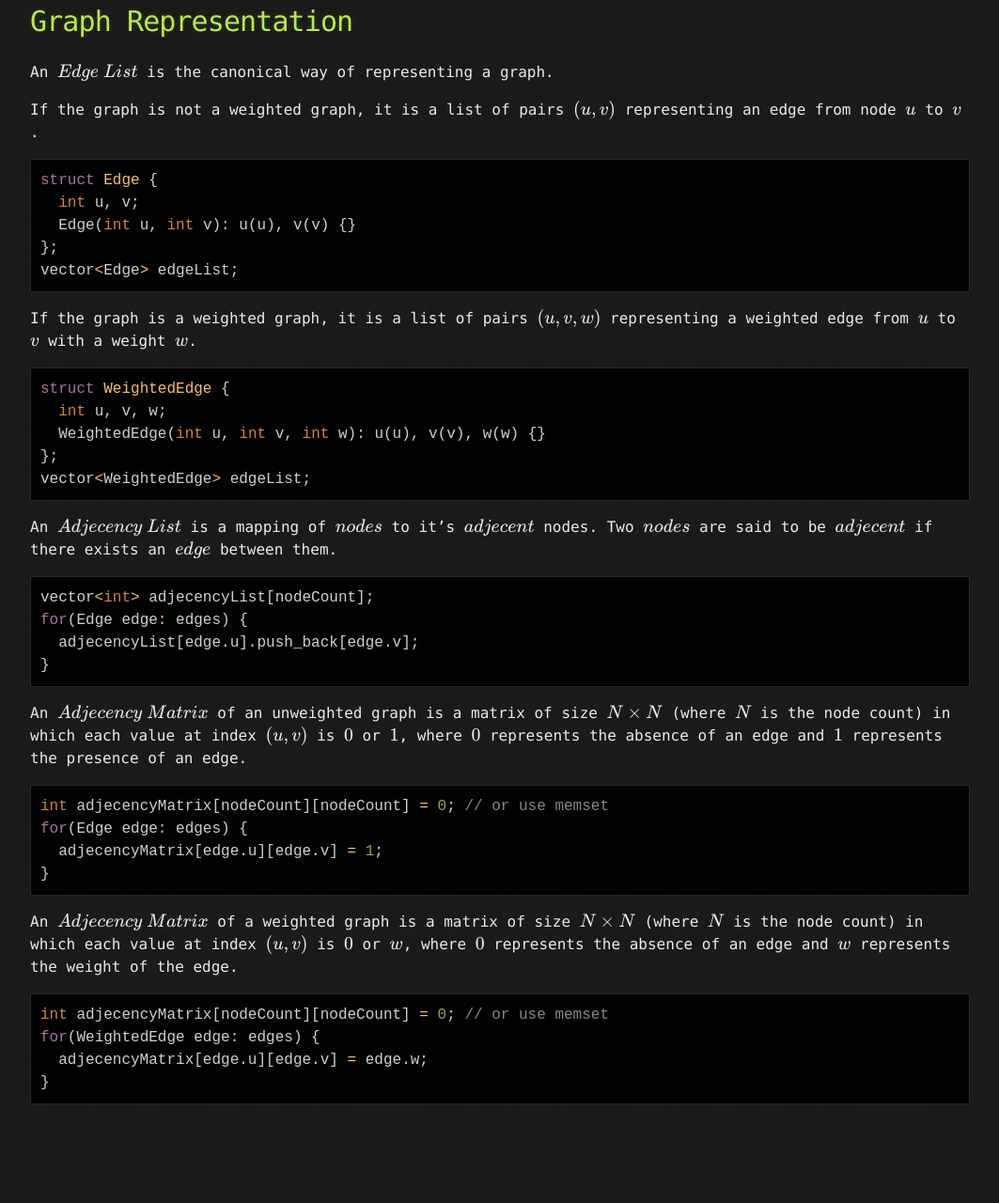
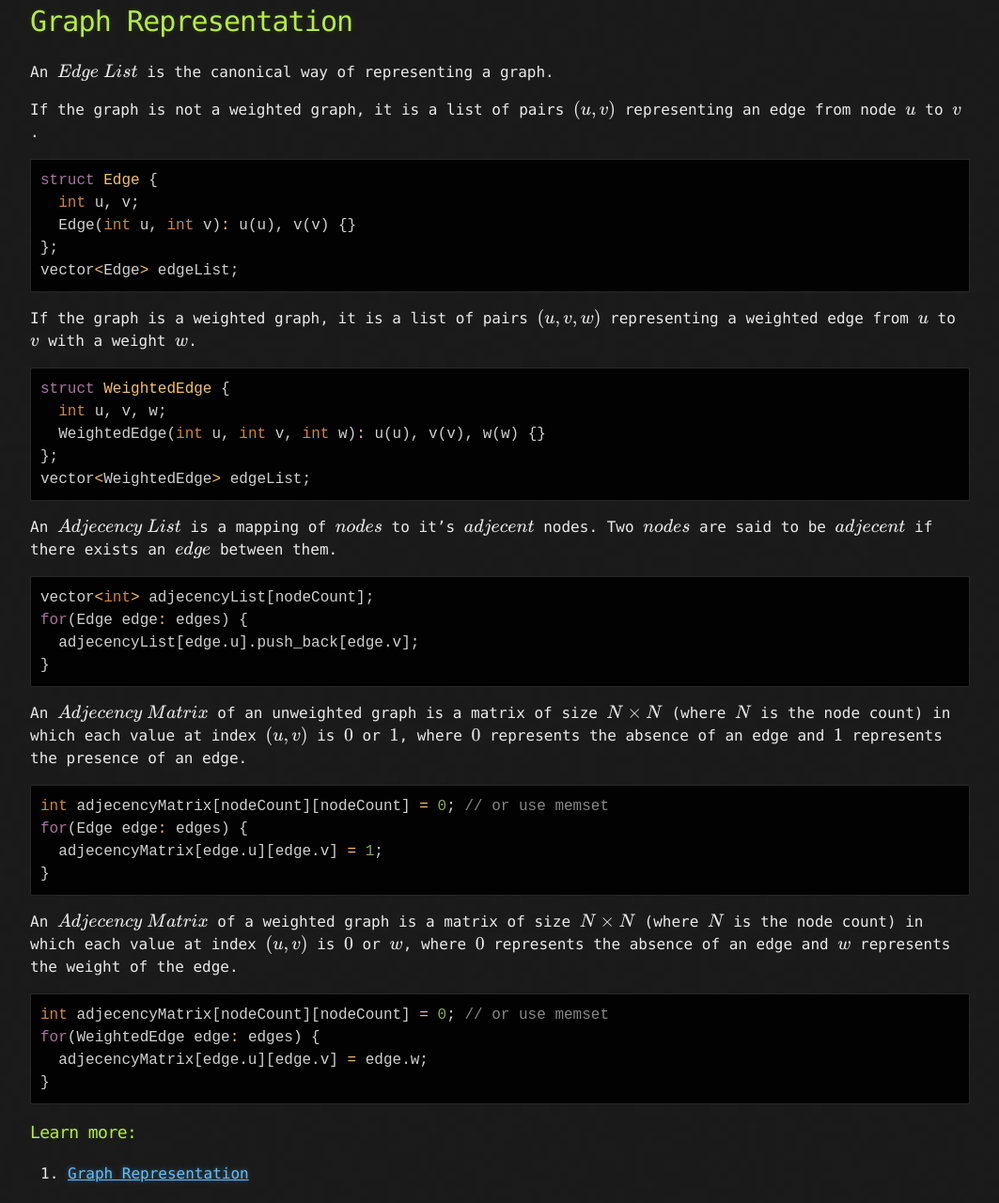
Before and after one commit to cp-insights/cp-insights.github.io, a Jekyll site: the page built from Graph/Graph Representation.md, in a window 1280 px wide. Shown: the whole page at 94% size, without its empty margins (108-1171 px from the left). Built offline with Jekyll 4.4.1, drawn with Linux system fonts in a browser that asks for light colours; formulas are drawn with MathJax 3; before the commit the page ends 1195 px from its top, so only the background shows below that.

Commit message:
Added graph representation reference

````diff
--- a/Graph/Graph Representation.md
+++ b/Graph/Graph Representation.md
@@ -56,3 +56,7 @@ for(WeightedEdge edge: edges) {
   adjecencyMatrix[edge.u][edge.v] = edge.w;
 }
 ```
+
+### Learn more:
+
+1. [Graph Representation](/Graph/Graph%20Representation.md)
````
